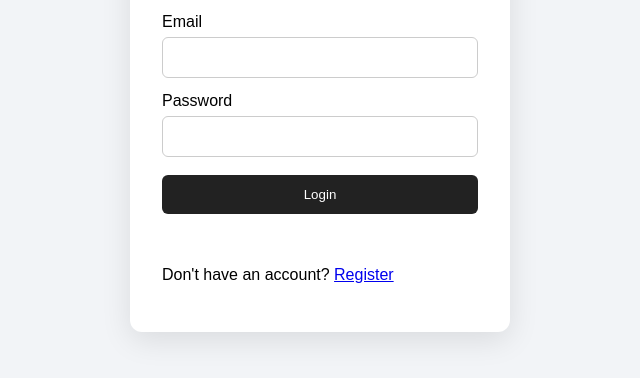
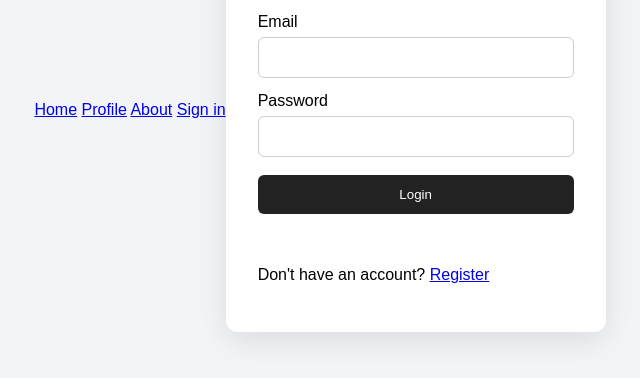
Before and after one commit to caolegileunardopdm-byte/login, a plain HTML site: page index.html in a window 1280 px wide. Shown: the part 290-668 px from the top of the page, without its empty margins (320-960 px from the left). Drawn offline with Linux system fonts and the light colour scheme.

Commit message:
index.html

```diff
--- a/index.html
+++ b/index.html
@@ -7,6 +7,14 @@
     <link rel="stylesheet" href="style.css" />
   </head>
   <body>
+    <!-- Navigation Bar -->
+    <nav class="navbar">
+      <div class="nav-links">
+        <a href="index.html">Home</a> <a href="profile.html">Profile</a>
+        <a href="about.html">About</a>
+        <a href="register.html" class="active">Sign in</a>
+      </div>
+    </nav>
     <main class="card">
       <h1>Welcome Back</h1>
       <p class="subtitle">Sign in to your account</p>
@@ -22,9 +30,10 @@
         <p id="message"></p>
       </form>
 
-      <p>Don't have an account? <a href="register.html" id="showRegister">Register</a></p>
-
-
+      <p>
+        Don't have an account?
+        <a href="register.html" id="showRegister">Register</a>
+      </p>
     </main>
   </body>
 </html>
```
